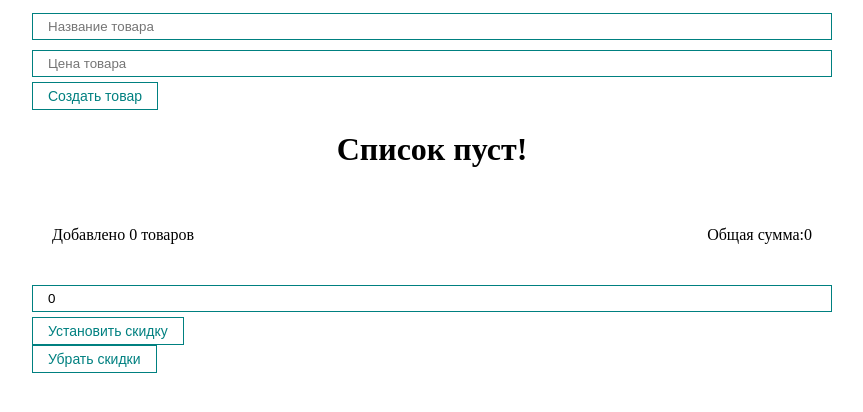
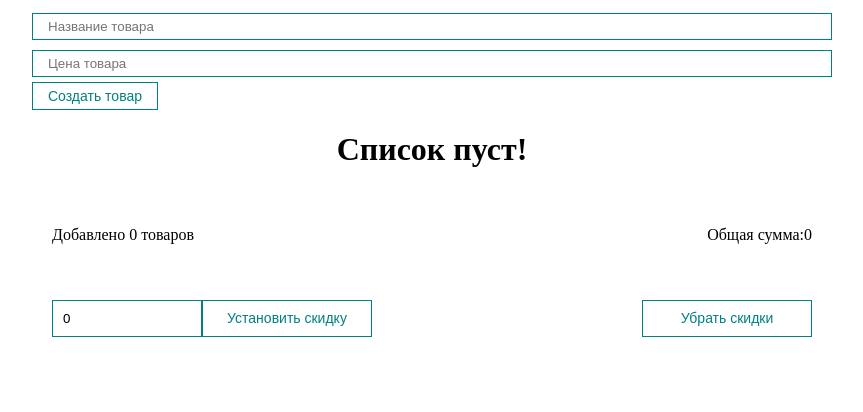
Before and after one commit to lemdorot/Shopping-cart, a React (Create React App) app: page / in a window 1280 px wide. Shown: the top 412 px of the page, without its empty margins (208-1071 px from the left). Built offline with nearby package versions, Linux system fonts and the light colour scheme.

Commit message:
Исправил разметку блока скидки

```diff
--- a/src/components/Discount.jsx
+++ b/src/components/Discount.jsx
@@ -17,8 +17,8 @@ const Discount = (props) => {
     }
 
     return (
-        <div>
-            <div>
+        <div className='discount'>
+            <div className='discount-wrapper'>
             <MyInput
                 value={discount}
                 onChange={onChange}
--- a/src/styles/App.css
+++ b/src/styles/App.css
@@ -85,3 +85,24 @@
   display: flex;
   justify-content: space-between;
 }
+
+.discount {
+  padding: 20px;
+  display: flex;
+  justify-content: space-between;
+}
+
+.discount-wrapper {
+  display: flex;
+  justify-content: flex-start;
+}
+
+.discount button {
+  width: 170px;
+}
+
+.discount input {
+  margin: 0;
+  padding: 10px;
+  width: 150px;
+}
```
